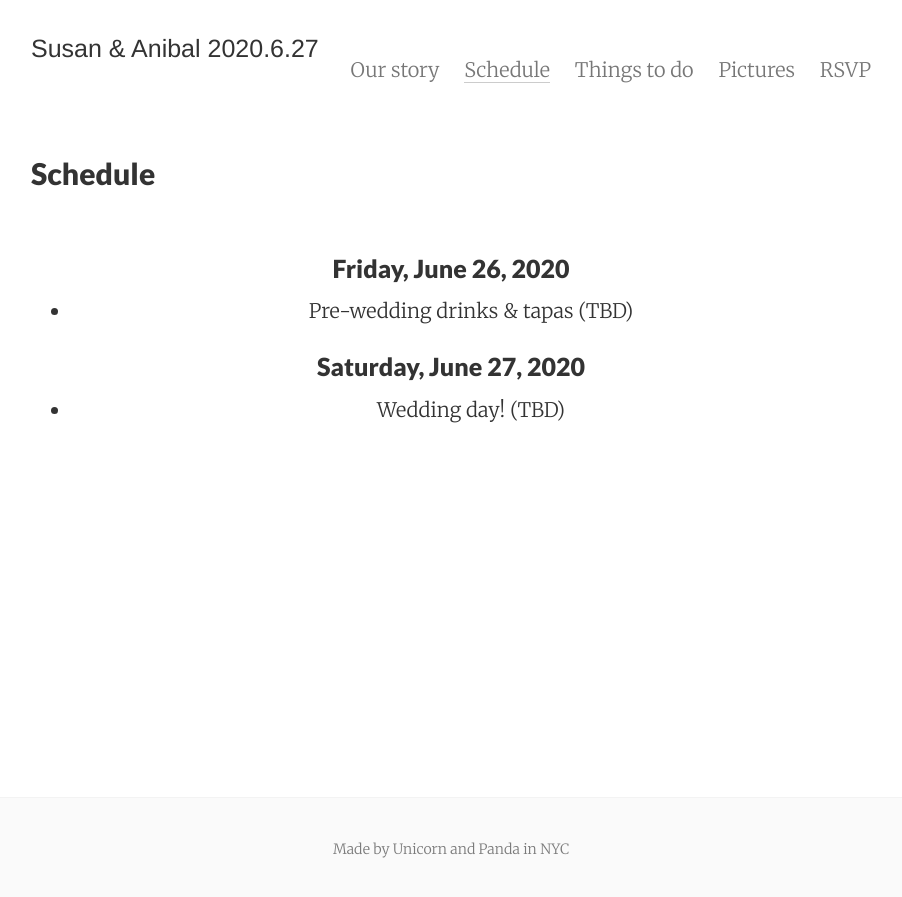
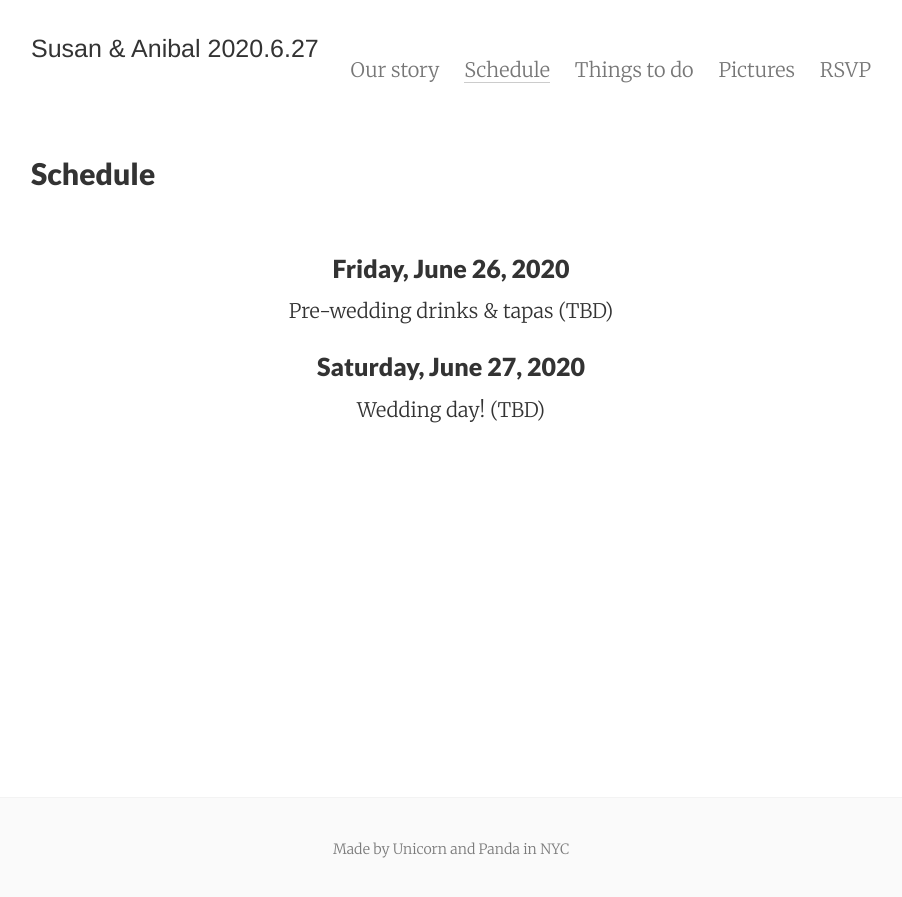
Before and after one commit to fengtingzhang/susanandanibal, a Jekyll site: the page built from pages/schedule.md, in a window 1280 px wide. Shown: the top 897 px of the page, without its empty margins (189-1091 px from the left). Built offline with Jekyll 4.4.1, drawn with Linux system fonts in a browser that asks for light colours; some web fonts are replaced.

Commit message:
remove list items

```diff
--- a/pages/schedule.md
+++ b/pages/schedule.md
@@ -7,11 +7,7 @@ tags: schedule
 
 <div style="text-align:center;">
   <h3>Friday, June 26, 2020</h3>
-  <ul>
-    <li>Pre-wedding drinks & tapas (TBD)</li>
-  </ul>
+  Pre-wedding drinks & tapas (TBD)
   <h3>Saturday, June 27, 2020</h3>
-  <ul>
-    <li>Wedding day! (TBD)</li>
-  </ul>
+  Wedding day! (TBD)
 </div>
```
